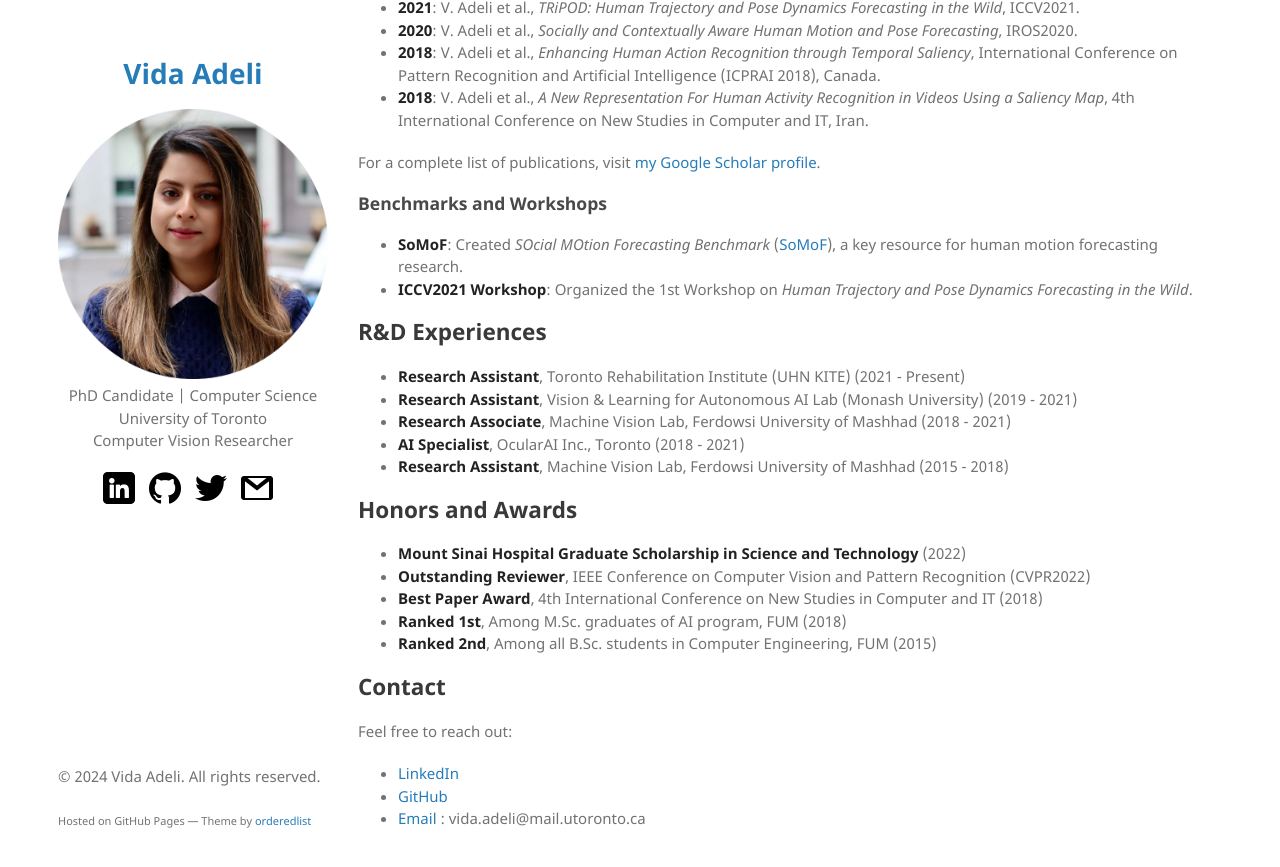
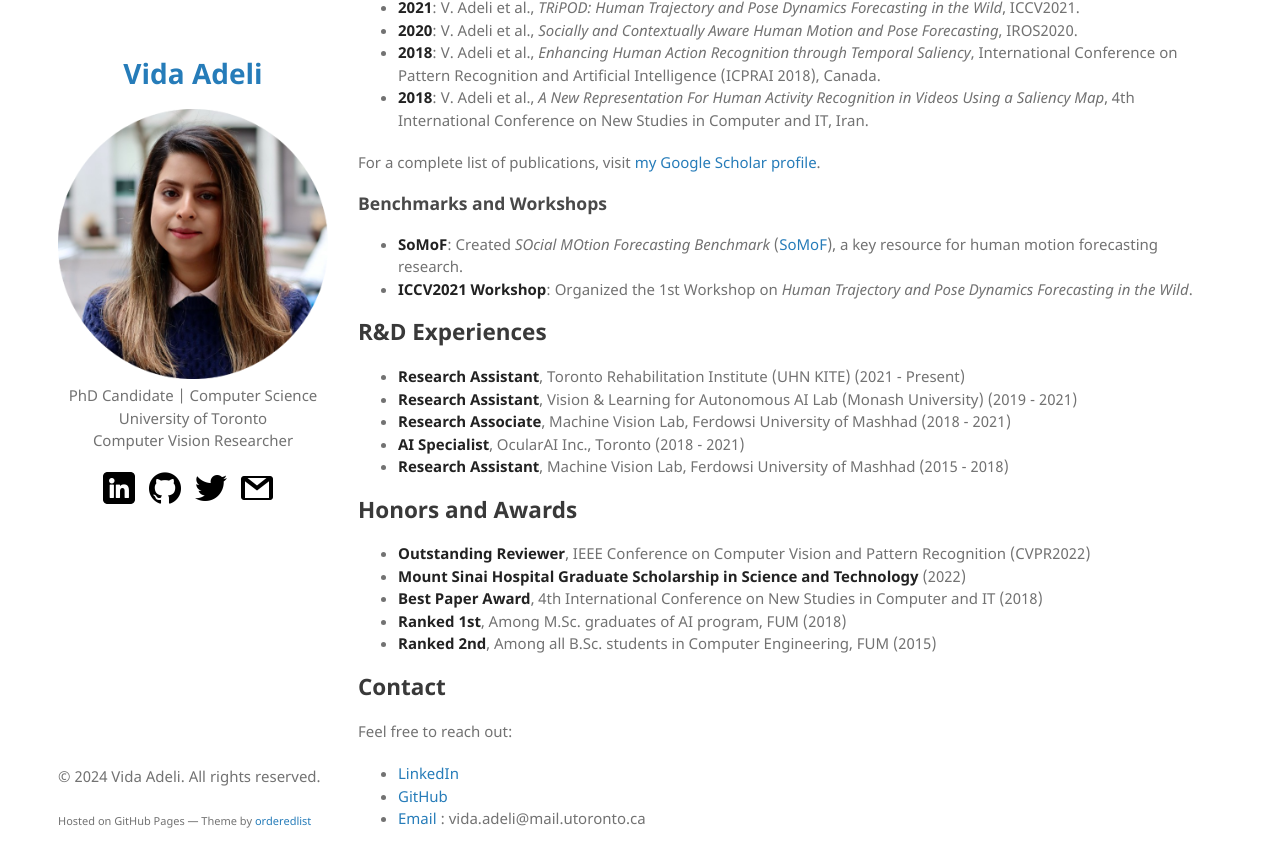
Before and after one commit to vadeli/vadeli.github.io, a Jekyll site: the page built from index.md, in a window 1280 px wide and 900 px high, scrolled down 1578 px. Shown: the top 867 px of the window. Built offline with Jekyll 4.4.1, drawn with Linux system fonts in a browser that asks for light colours; our own code applies the rules of GitHub Pages for plain Markdown files.

```diff
--- a/index.md
+++ b/index.md
@@ -70,8 +70,8 @@ For a complete list of publications, visit [my Google Scholar profile](https://s
 
 ## Honors and Awards
 
+- **Outstanding Reviewer**, IEEE Conference on Computer Vision and Pattern Recognition (CVPR2022)
 - **Mount Sinai Hospital Graduate Scholarship in Science and Technology** (2022)
-- **Outstanding Reviewer**, IEEE Conference on Computer Vision and Pattern Recognition (CVPR2022)
 - **Best Paper Award**, 4th International Conference on New Studies in Computer and IT (2018)
 - **Ranked 1st**, Among M.Sc. graduates of AI program, FUM (2018)
 - **Ranked 2nd**, Among all B.Sc. students in Computer Engineering, FUM (2015)
```
